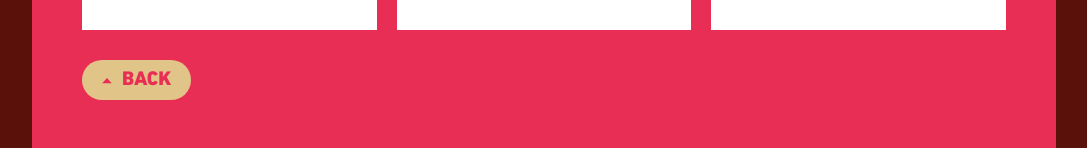
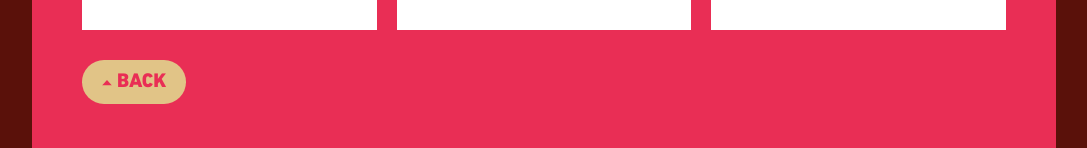
Before and after one commit to sdghi/saemin, a Vue app: page / in a window 1280 px wide. Both pictures are taken after a click on the button "TAKE THE QUIZ". Shown: the part 2458-2606 px from the top of the page, without its empty margins (96-1183 px from the left). Built offline with nearby package versions, Linux system fonts and the light colour scheme.

Commit message:
fixes the alignment of the back btns

```diff
--- a/src/components/BackBtn.vue
+++ b/src/components/BackBtn.vue
@@ -34,12 +34,12 @@ button {
     margin: 0;
     font-family: $type-heading;
     text-transform: uppercase;
-    line-height: 1;
+    line-height: auto;
   }
 
   svg {
     width: 10px;
-    margin-right: 10px;
+    margin-right: 5px;
     transform: rotate(180deg);
   }
 
```
